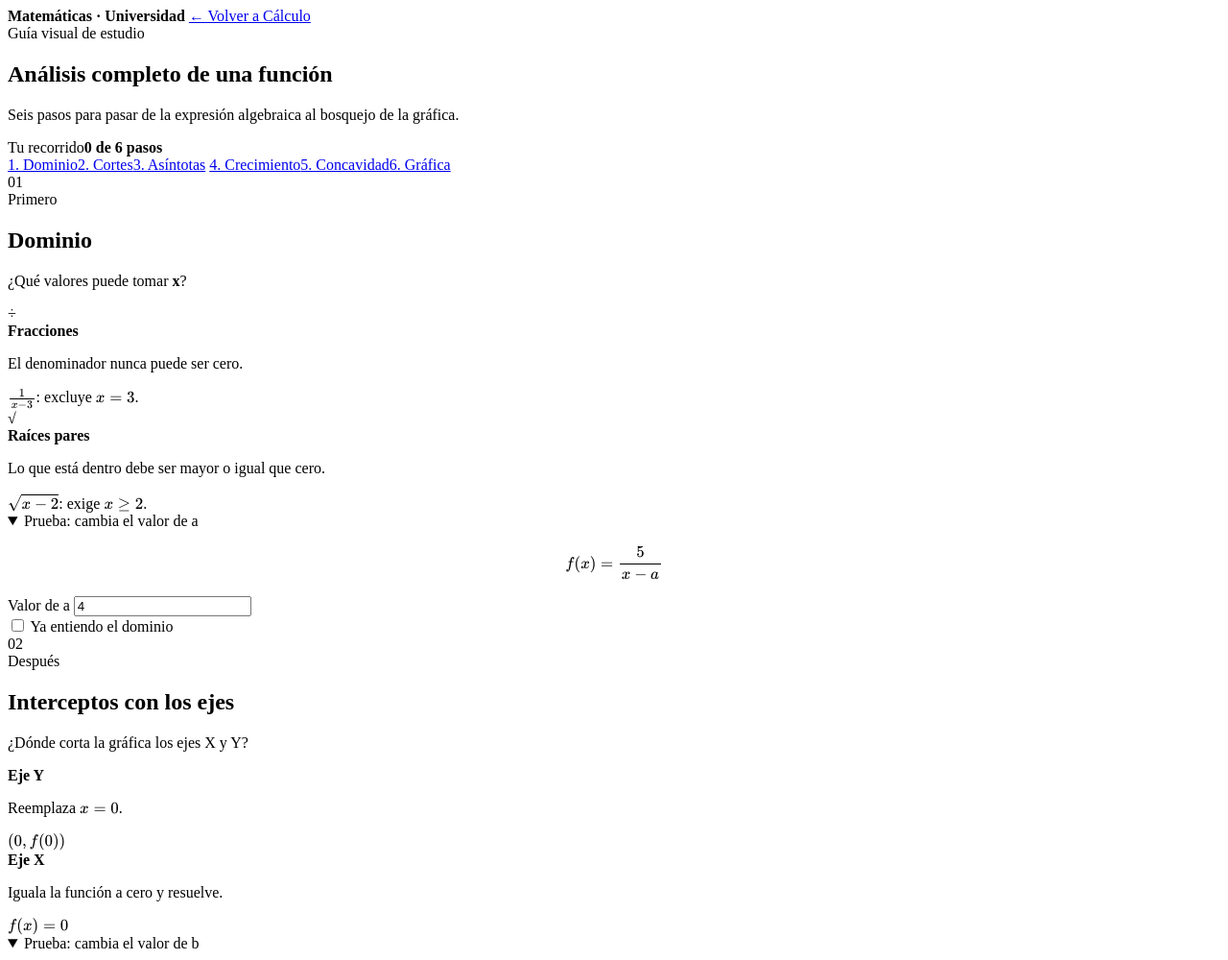
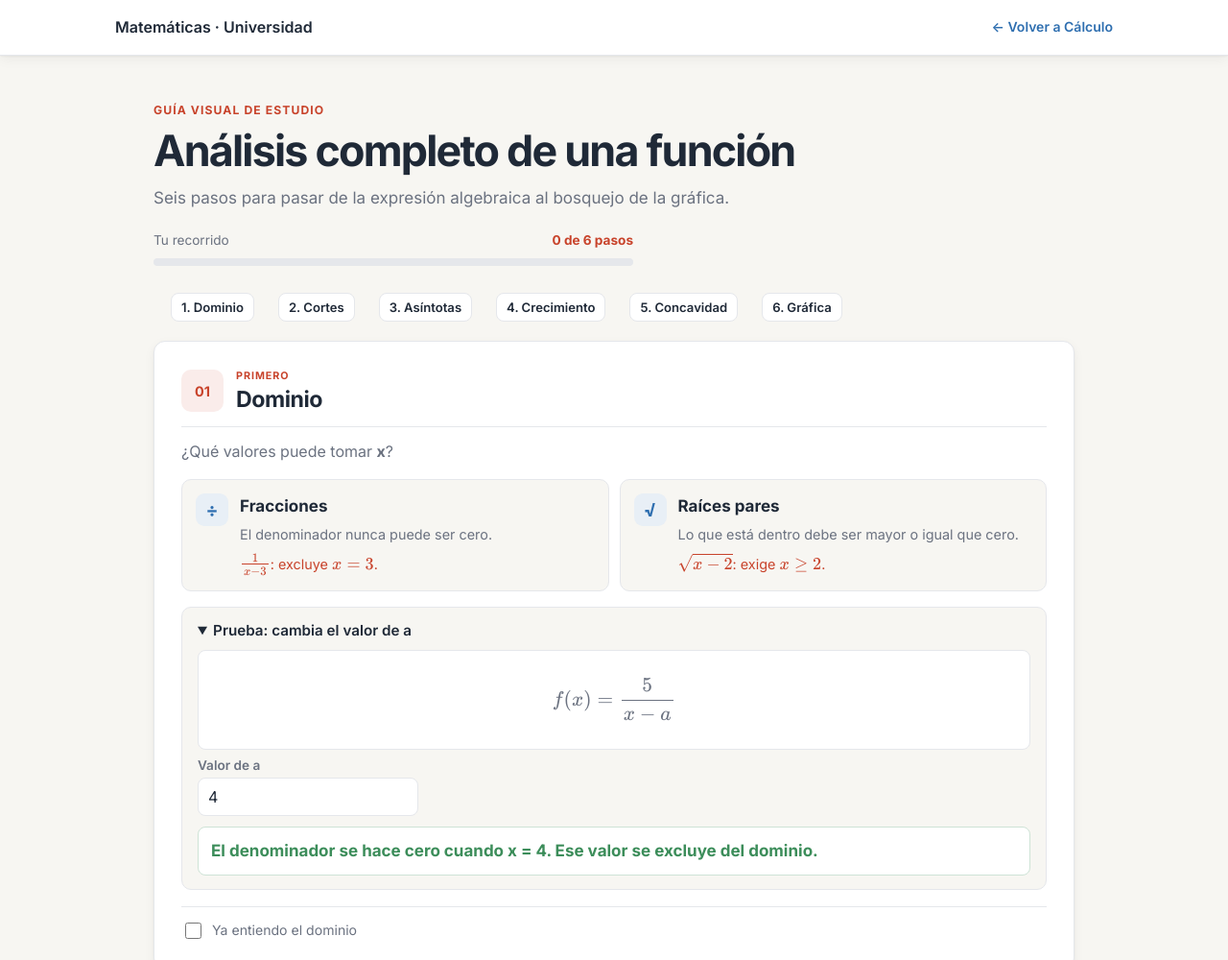
Before and after one commit to SoyNar/radiacionPotenciaNuclear, a plain HTML site: page calculo/extremos.html in a window 1280 px wide. Shown: the top 1000 px of the page at 96% size. Drawn offline with nearby package versions, Linux system fonts and the light colour scheme; the site is published under a folder, as on GitHub Pages, so addresses that start at the root find nothing.

Commit message:
update: Actualiando las links

```diff
--- a/calculo/extremos.html
+++ b/calculo/extremos.html
@@ -7,11 +7,11 @@
   <title>Análisis de funciones · Guía interactiva</title>
 
   <!-- Estilos compartidos del sitio: primero el general y luego el tema académico -->
-  <link rel="stylesheet" href="/css/estilo.css">
-  <link rel="stylesheet" href="/css/tema.css">
+  <link rel="stylesheet" href="../css/estilo.css">
+  <link rel="stylesheet" href="../css/tema.css">
 
   <!-- Estilos exclusivos de esta página: siempre al final -->
-  <link rel="stylesheet" href="/css/guia-calculo.css">
+  <link rel="stylesheet" href="../css/guia-calculo.css">
 
   <script>
     window.MathJax = {
@@ -20,12 +20,12 @@
     };
   </script>
   <script defer src="https://cdn.jsdelivr.net/npm/mathjax@3/es5/tex-chtml.js"></script>
-  <script defer src="/js/guia-calculo.js"></script>
+  <script defer src="../js/guia-calculo.js"></script>
 </head>
 <body>
   <header class="page-header">
     <strong>Matemáticas · Universidad</strong>
-    <a class="back-link" href="/calculo.html">← Volver a Cálculo</a>
+    <a class="back-link" href="../calculo.html">← Volver a Cálculo</a>
   </header>
 
   <main class="container">
```
